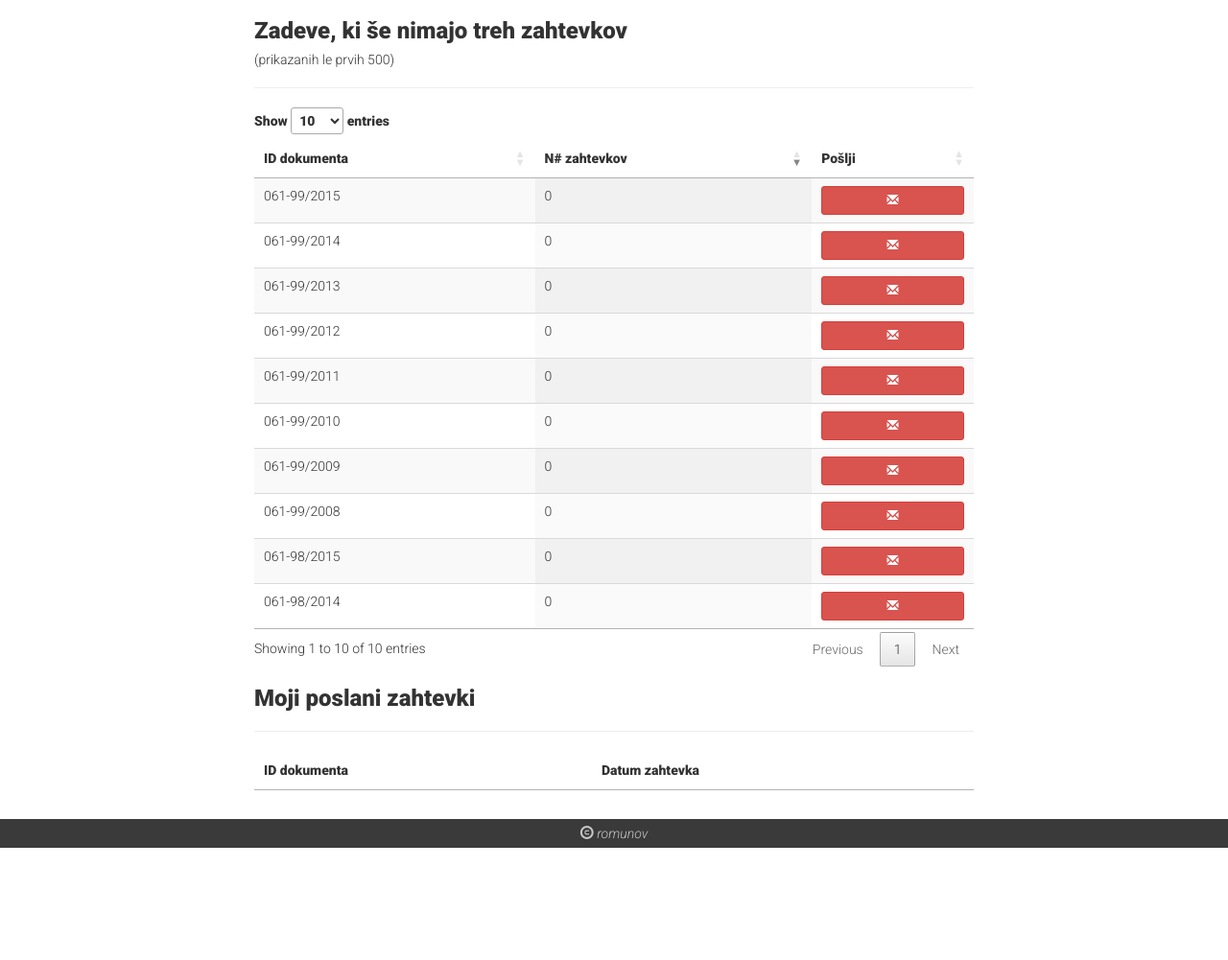
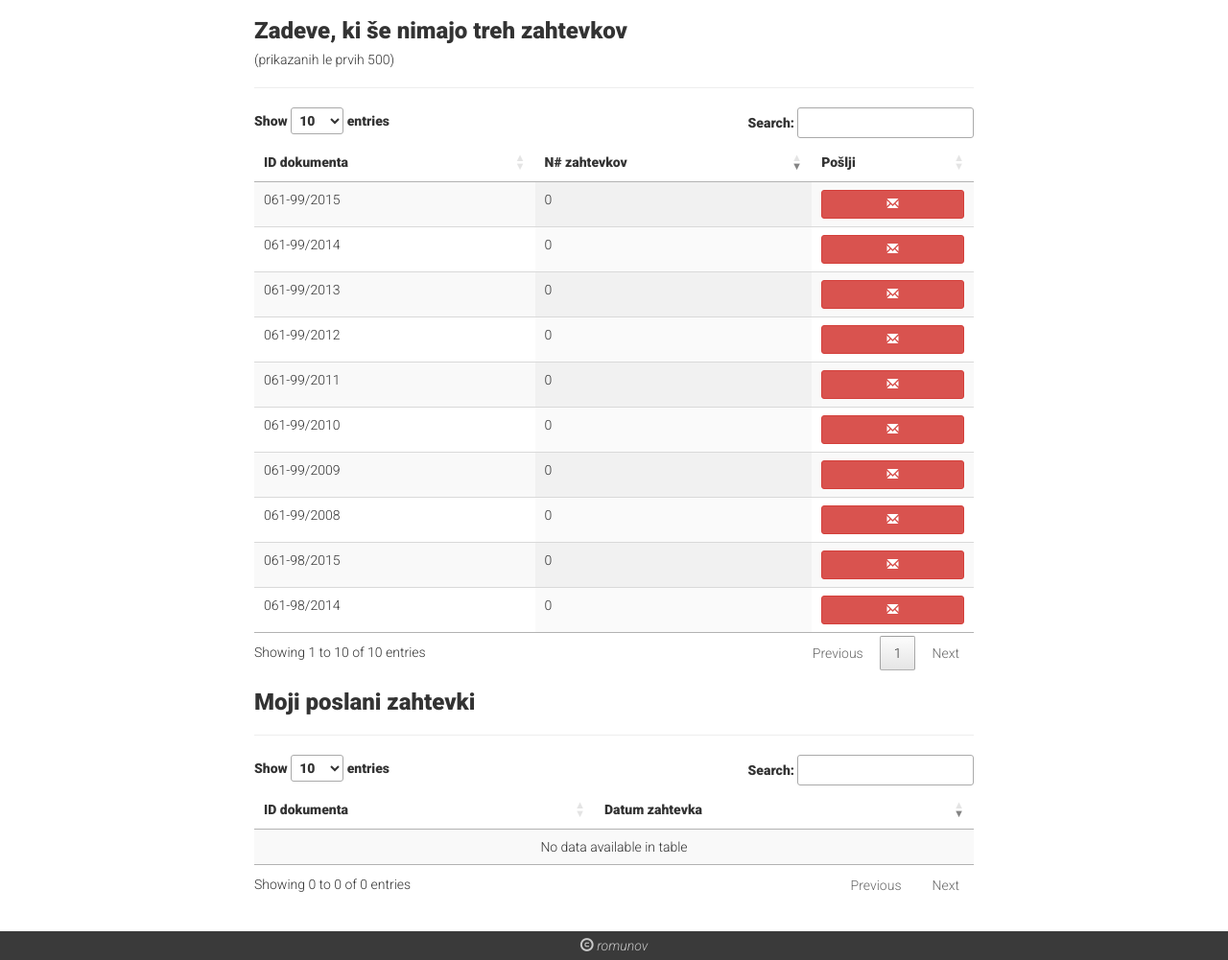
Before and after one commit to romunov/kurc, a Django app: page / in a window 1280 px wide. Shown: the part 51-1052 px from the top of the page at 96% size. Before the commit the page ends 935 px from the top, so only its background shows below. Run offline with Django 3.2, Linux system fonts and the light colour scheme; the visitor is signed in with stand-in values (Sample User, id 1); data comes from the database, SQL or seed files in the repository; data that the repository does not hold is empty; parts of the project's set-up code (start-up, migrations or seed data) failed here and were passed over; some libraries are stand-ins or nearby versions.

Commit message:
pretty tables

```diff
--- a/frontend/templates/frontend/base.html
+++ b/frontend/templates/frontend/base.html
@@ -94,14 +94,27 @@
 <script>
     $(document).ready(function () {
         $('#table_id').DataTable({
-            "searching": false,
+            "searching": true,
             "order": [[1, "desc"]]
         });
+
         $('#table_id_activity').DataTable({
+            "searching": true,
+            "order": [[2, "desc"]]
+        });
+
+        $('#table_id_myactivity').DataTable({
+            "searching": true,
+            "order": [[1, "desc"]]
+        });
+
+        $('#table_id_upload').DataTable({
+            "searching": true,
             "order": [[2, "desc"]]
         });
     });
 
+
 </script>
 </body>
 </html>
--- a/frontend/templates/frontend/dokumenti.html
+++ b/frontend/templates/frontend/dokumenti.html
@@ -58,7 +58,7 @@
             <h3><strong>Moji poslani zahtevki</strong></h3>
             <hr>
             <div class="table-responsive">
-                <table id="table_id_activity" class="table display">
+                <table id="table_id_myactivity" class="table display">
                     <thead>
                     <tr>
                         <th>ID dokumenta</th>
--- a/frontend/templates/frontend/stats.html
+++ b/frontend/templates/frontend/stats.html
@@ -64,7 +64,7 @@
     <div class="row">
         <div class="col-lg-8 col-lg-offset-2">
             <h3><strong>Zgodovina pošiljanja</strong></h3>
-            <table id="table_id_activity" class="table display">
+            <table id="table_id_upload" class="table display">
                 <thead>
                 <tr>
                     <th>ID dokumenta</th>
@@ -75,7 +75,7 @@
                 <tbody>
                 {% for doc in user_upload %}
                 <tr>
-                    <td><a href={{ doc.docfile.url }}>{{ doc.docname }}</td>
+                    <td><a href={{ doc.docfile.url }}>{{ doc.docname }}</a></td>
                     <td>{{ doc.docuser }}</td>
                     <td>{{ doc.doctime }}</td>
                 </tr>
```
